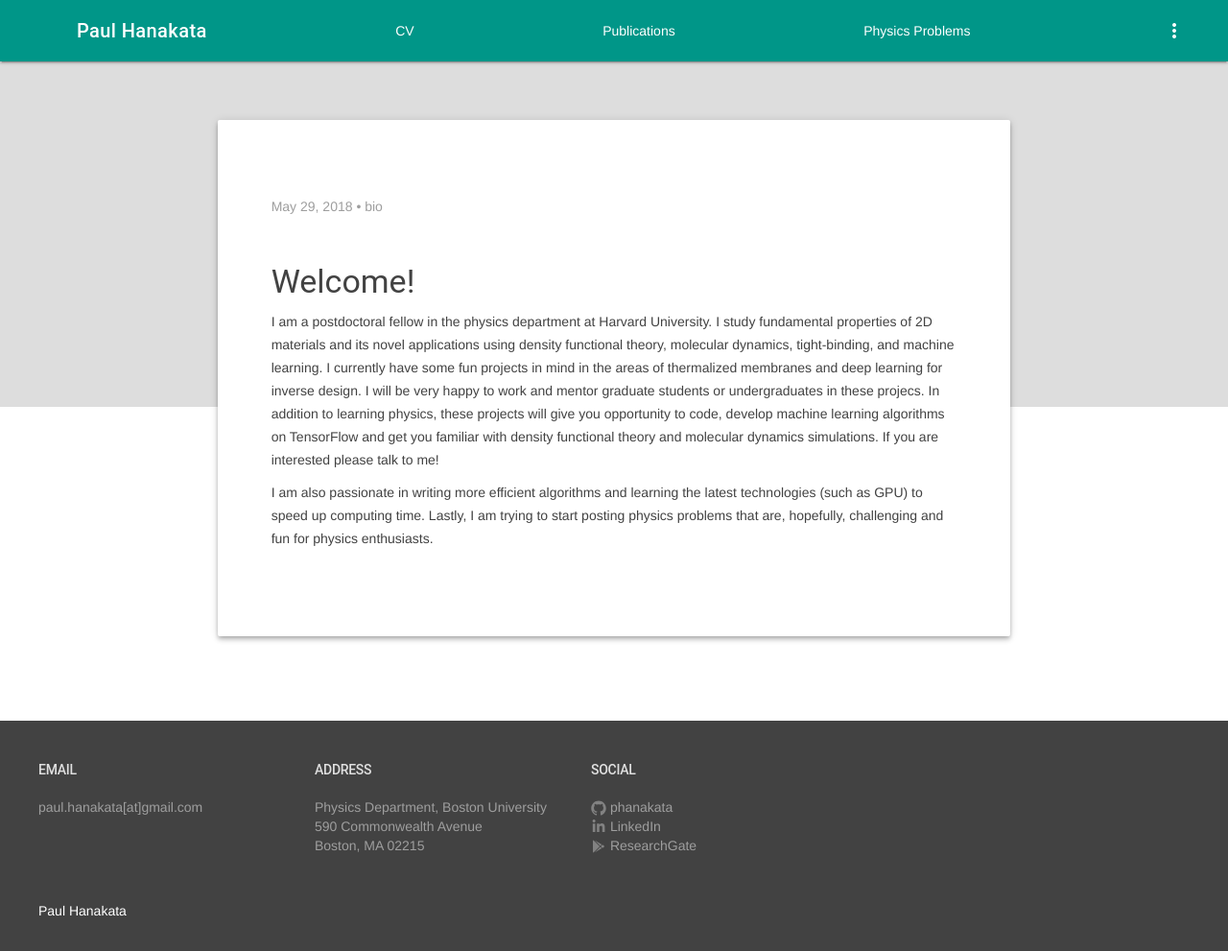
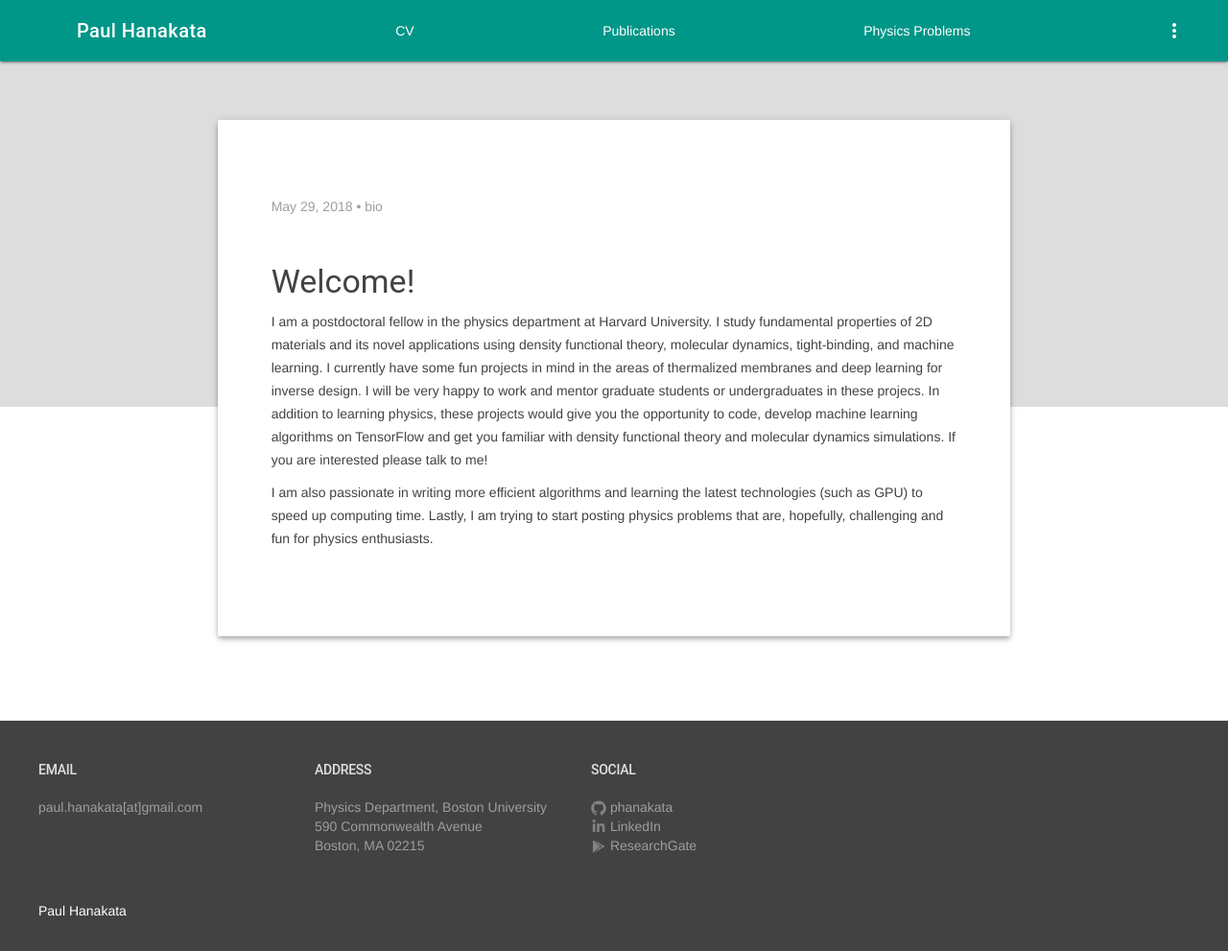
Before and after one commit to phanakata/phanakata.github.io, a Jekyll site: the page built from _posts/2018-05-29-about_me.markdown, in a window 1280 px wide. Shown: the whole page at 96% size. Built offline with Jekyll 4.4.1, drawn with Linux system fonts in a browser that asks for light colours.

Commit message:
Update 2018-05-29-about_me.markdown

```diff
--- a/_posts/2018-05-29-about_me.markdown
+++ b/_posts/2018-05-29-about_me.markdown
@@ -7,7 +7,7 @@
 image: /img/pp.jpg
 ---
 
-I am a postdoctoral fellow in the physics department at Harvard University. I study fundamental properties of 2D materials and its novel applications using density functional theory, molecular dynamics, tight-binding, and machine learning. I currently have some fun projects in mind in the areas of thermalized membranes and deep learning for inverse design. I will be very happy to work and mentor graduate students or undergraduates in these projecs. In addition to learning physics, these projects will give you opportunity to code, develop machine learning algorithms on TensorFlow and get you familiar with density functional theory and molecular dynamics simulations. If you are interested please talk to me!
+I am a postdoctoral fellow in the physics department at Harvard University. I study fundamental properties of 2D materials and its novel applications using density functional theory, molecular dynamics, tight-binding, and machine learning. I currently have some fun projects in mind in the areas of thermalized membranes and deep learning for inverse design. I will be very happy to work and mentor graduate students or undergraduates in these projecs. In addition to learning physics, these projects would give you the opportunity to code, develop machine learning algorithms on TensorFlow and get you familiar with density functional theory and molecular dynamics simulations. If you are interested please talk to me!
 
 <!--Based on numerical simulations, I have developed effective models that are scalable, accurate, yet simple and require much less computing time. In addition, I work on developing deep learning methods for inverse design in stretchable eletronic materials. Recent and past projects can be found in this webpage.-->
 
```
